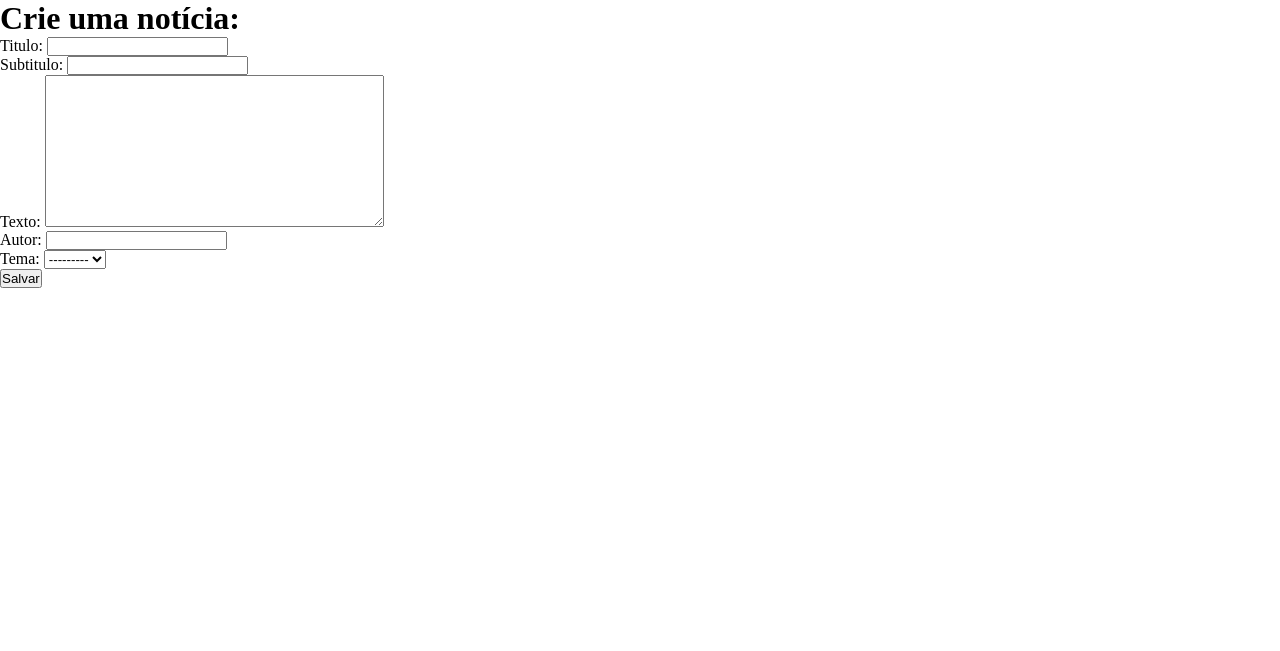
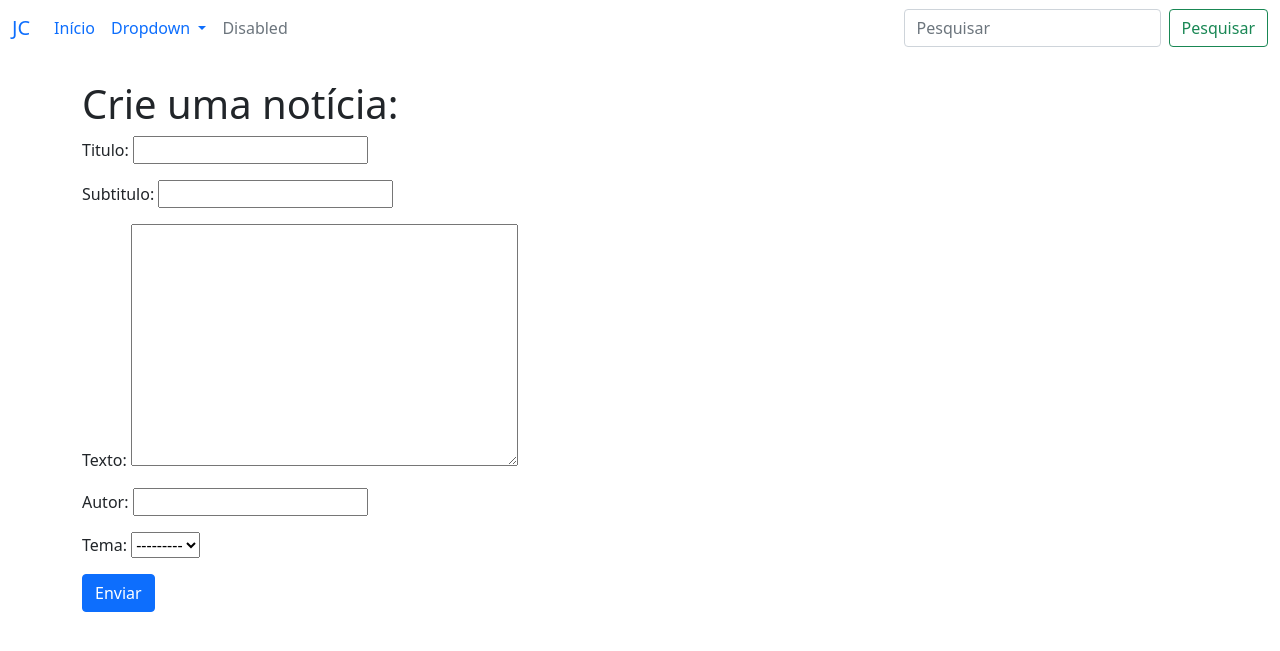
Before and after one commit to AnzinFelipe/Lumen, a Django app: page /criar_noticia in a window 1280 px wide. Shown: the top 651 px of the page. Run offline with Django 5.2, Linux system fonts and the light colour scheme; data that the repository does not hold is empty.

Commit message:
Adicionado o framework do bootstrap + feito a navbar do html de criar_noticia + adicionado o bootstrap em no html

```diff
--- a/portal/templates/portal/base.html
+++ b/portal/templates/portal/base.html
@@ -7,12 +7,51 @@
     <title>Portal</title>
     <meta http-equiv="U-UA-Compatible" content="IE=edge">
     <link rel="stylesheet" href="{% static 'portal/css/style.css' %}">
+    <link href="https://cdn.jsdelivr.net/npm/bootstrap@5.0.2/dist/css/bootstrap.min.css" rel="stylesheet" integrity="sha384-EVSTQN3/azprG1Anm3QDgpJLIm9Nao0Yz1ztcQTwFspd3yD65VohhpuuCOmLASjC" crossorigin="anonymous">
+    <script src="https://cdn.jsdelivr.net/npm/bootstrap@5.0.2/dist/js/bootstrap.bundle.min.js" integrity="sha384-MrcW6ZMFYlzcLA8Nl+NtUVF0sA7MsXsP1UyJoMp4YLEuNSfAP+JcXn/tWtIaxVXM" crossorigin="anonymous"></script>
     {% block extra_css %}{% endblock %}
 </head>
 <body>
+    <nav class="navbar navbar-expand-lg bg-body-tertiary">
+  <div class="container-fluid">
+    <a class="navbar-brand" href="#">JC</a>
+    <button class="navbar-toggler" type="button" data-bs-toggle="collapse" data-bs-target="#navbarSupportedContent" aria-controls="navbarSupportedContent" aria-expanded="false" aria-label="Toggle navigation">
+      <span class="navbar-toggler-icon"></span>
+    </button>
+    <div class="collapse navbar-collapse" id="navbarSupportedContent">
+      <ul class="navbar-nav me-auto mb-2 mb-lg-0">
+        <li class="nav-item">
+          <a class="nav-link active" aria-current="page" href="#">Início</a>
+        </li>
+        <li class="nav-item dropdown">
+          <a class="nav-link dropdown-toggle" href="#" role="button" data-bs-toggle="dropdown" aria-expanded="false">
+            Dropdown
+          </a>
+          <ul class="dropdown-menu">
+            <li><a class="dropdown-item" href="#">Action</a></li>
+            <li><a class="dropdown-item" href="#">Another action</a></li>
+            <li><hr class="dropdown-divider"></li>
+            <li><a class="dropdown-item" href="#">Something else here</a></li>
+          </ul>
+        </li>
+        <li class="nav-item">
+          <a class="nav-link disabled" aria-disabled="true">Disabled</a>
+        </li>
+      </ul>
+      <form class="d-flex" role="search">
+        <input class="form-control me-2" type="search" placeholder="Pesquisar" aria-label="Pesquisar"/>
+        <button class="btn btn-outline-success" type="submit">Pesquisar</button>
+      </form>
+    </div>
+  </div>
+</nav>
     {% block header %}{% endblock %}
 
-    {% block conteudo %}{% endblock %}
+    <br/>
+    <div class = "container">
+        {% block conteudo %}
+        {% endblock %}
+    </div>
 
     {% block footer %}{% endblock %}
 </body>
--- a/portal/templates/portal/criar_noticia.html
+++ b/portal/templates/portal/criar_noticia.html
@@ -5,6 +5,6 @@
 <form method = "post">
     {% csrf_token %}
     {{ form.as_p }}
-    <input type = "submit" value = "Salvar">
+    <button type="button" class="btn btn-primary">Enviar</button>
 </form>
 {% endblock conteudo %}
--- a/portal/templates/portal/home.html
+++ b/portal/templates/portal/home.html
@@ -2,4 +2,5 @@
 
 {% block conteudo %}
     <a href = "criar_noticia">Criar uma notícia</a>
+
 {% endblock conteudo %}
```
